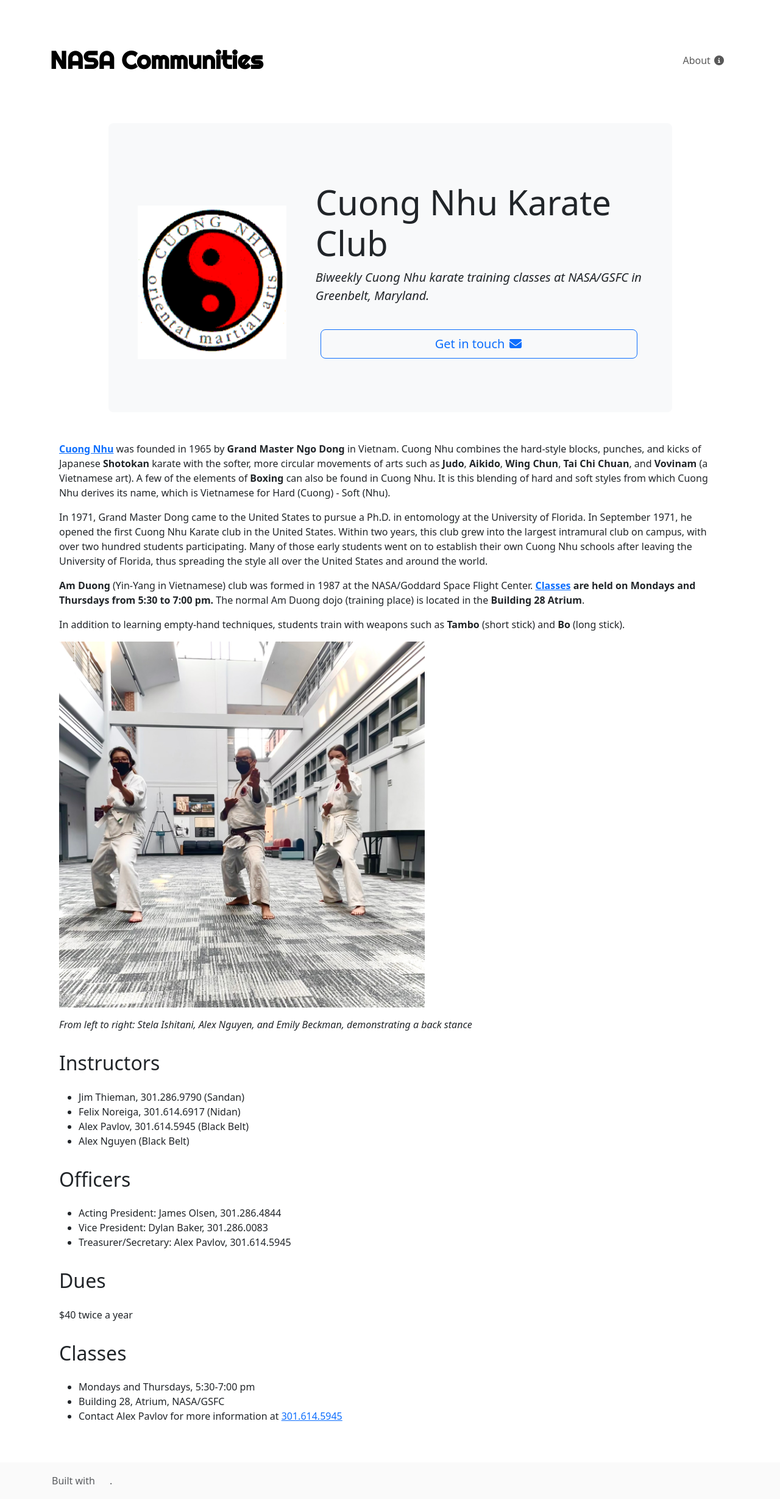
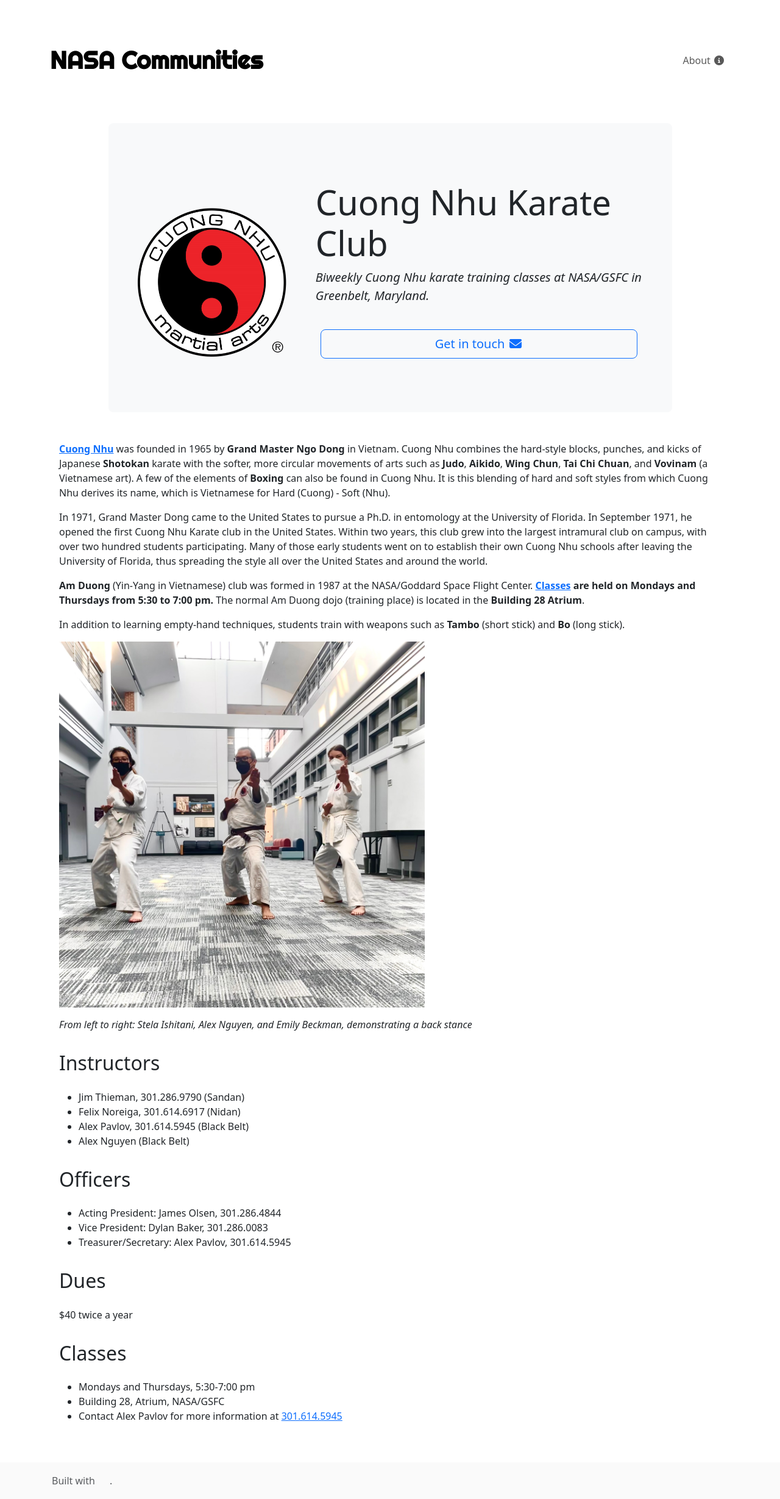
Before and after one commit to nasa-communities/nasa-communities.github.io, a Jekyll site: the page built from _clubs/karate.markdown, in a window 1280 px wide. Shown: the whole page at 61% size. Built offline with Jekyll 4.4.1, drawn with Linux system fonts in a browser that asks for light colours; nearby versions of some CDN libraries.

Commit message:
Higher-res logo for karate club

```diff
--- a/_clubs/karate.markdown
+++ b/_clubs/karate.markdown
@@ -1,7 +1,7 @@
 ---
 name: Cuong Nhu Karate Club
 description: Biweekly Cuong Nhu karate training classes at NASA/GSFC in Greenbelt, Maryland.
-thumbnail: cnhu.gif
+thumbnail: CuongNhu_Logo.png
 categories: goddard
 
 contact-email: james.c.olsen@nasa.gov
```
Also changed, not shown: images/CuongNhu_Logo.png (added).
